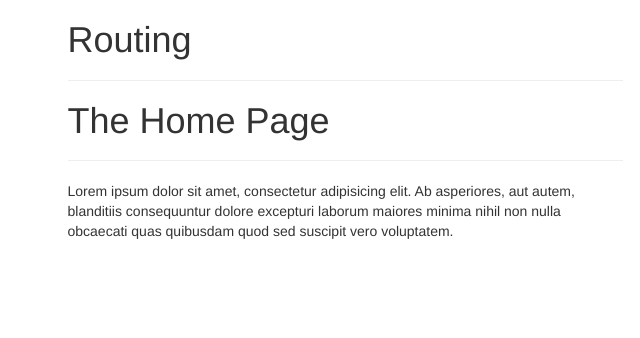
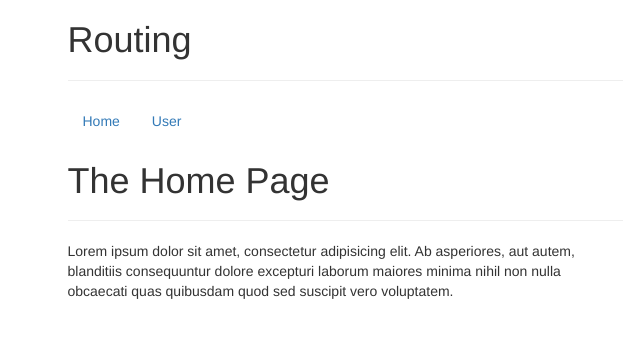
Before and after one commit to MinseungJeon/hello-world, a Vue app: page / in a window 1280 px wide. Shown: the top 338 px of the page, without its empty margins (295-935 px from the left). Built offline with nearby package versions, Linux system fonts and the light colour scheme; a web font is replaced by a local one.

Commit message:
16-05. Navigating with Router Links

```diff
--- a/src/App.vue
+++ b/src/App.vue
@@ -4,6 +4,7 @@
       <div class="col-xs-12 col-sm-8 col-sm-offset-2 col-md-6 col-md-offset-3">
         <h1>Routing</h1>
         <hr />
+        <app-header></app-header>
         <router-view></router-view>
       </div>
     </div>
@@ -11,7 +12,12 @@
 </template>
 
 <script>
-export default {};
+import Header from "./components/Header.vue";
+export default {
+  components: {
+    appHeader: Header,
+  },
+};
 </script>
 
 <style></style>
--- /dev/null
+++ b/src/components/Header.vue
@@ -0,0 +1,6 @@
+<template>
+  <ul class="nav nav-pills">
+    <li role="presentation"><router-link to="/">Home</router-link></li>
+    <li role="presentation"><router-link to="user">User</router-link></li>
+  </ul>
+</template>
```
